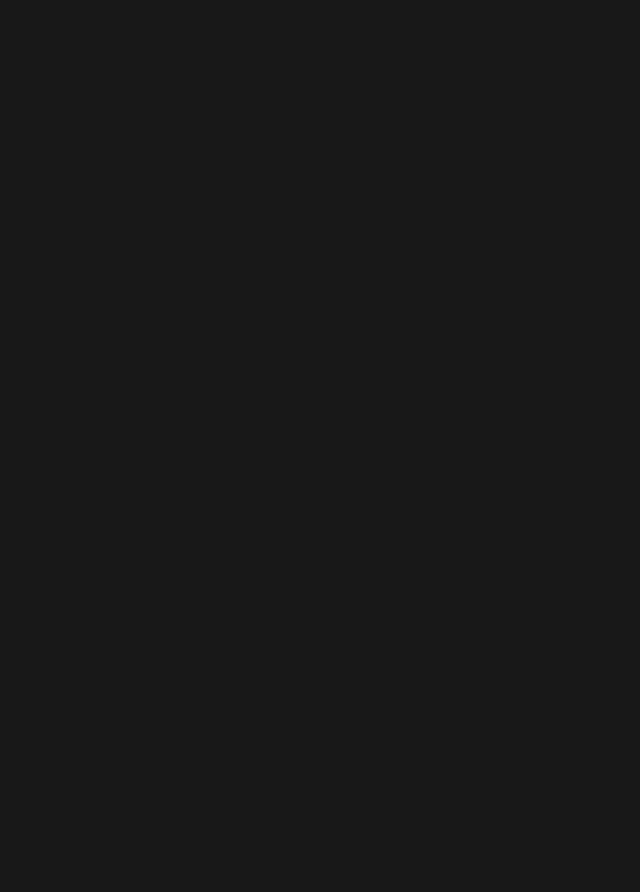
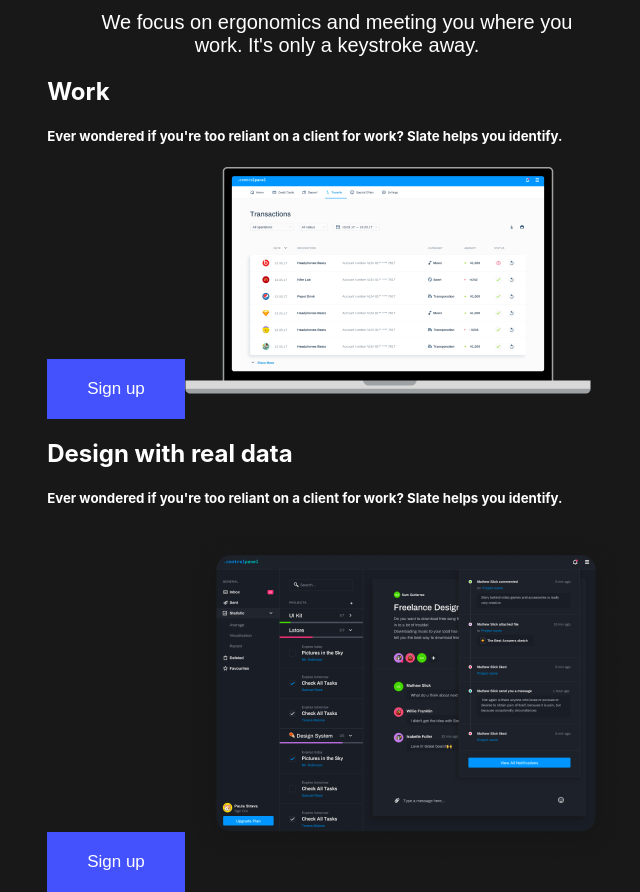
Before and after one commit to AleksandrKompanetc/reactjs-figma-app, a React (Create React App) app: page / in a window 1280 px wide. Shown: the part 2960-3852 px from the top of the page, without its empty margins (303-943 px from the left). Before the commit the page ends 2711 px from the top, so only its background shows below. Built offline with nearby package versions, Linux system fonts and the light colour scheme.

Commit message:
adding section Content

```diff
--- a/src/components/Main.css
+++ b/src/components/Main.css
@@ -55,3 +55,12 @@
   width: 270px;
   font-family: sans-serif;
 }
+
+/* Content */
+
+.main__content {
+  display: flex;
+  flex-direction: column;
+  align-items: center;
+  color: #fff;
+}
--- a/src/components/Main.jsx
+++ b/src/components/Main.jsx
@@ -4,6 +4,8 @@ import features from '../assets/site/images/siteImages/features.png'
 import feature1 from '../assets/site/images/logos/features/1.svg'
 import feature2 from '../assets/site/images/logos/features/2.svg'
 import feature3 from '../assets/site/images/logos/features/3.svg'
+import macbookpro from '../assets/site/images/siteImages/MacbookPro.png'
+import boards from '../assets/site/images/siteImages/BoardsNotifications.png'
 
 const Main = () => {
   return (
@@ -52,7 +54,35 @@ const Main = () => {
             </li>
           </ul>
         </div>
-
+      </section>
+      <section className='main__content'>
+        <h1 className='main__title'>Contents</h1>
+        <h5 className='main__subtitle'>
+          We focus on ergonomics and meeting you where you work.
+          It's only a keystroke away.
+        </h5>
+        <div className='main__cards'>
+          <div className='main__card'>
+            <h1>Work</h1>
+            <h5>
+              Ever wondered if you're too reliant
+              on a client for work? Slate helps
+              you identify.
+            </h5>
+            <button className='primary-btn'>Sign up</button>
+            <img src={macbookpro} alt="MacbookPro" />
+          </div>
+          <div className='main__card'>
+            <h1>Design with real data</h1>
+            <h5>
+              Ever wondered if you're too reliant
+              on a client for work? Slate helps
+              you identify.
+            </h5>
+            <button className='primary-btn'>Sign up</button>
+            <img src={boards} alt="BoardsNotification" />
+          </div>
+        </div>
       </section>
     </main>
   )
```
